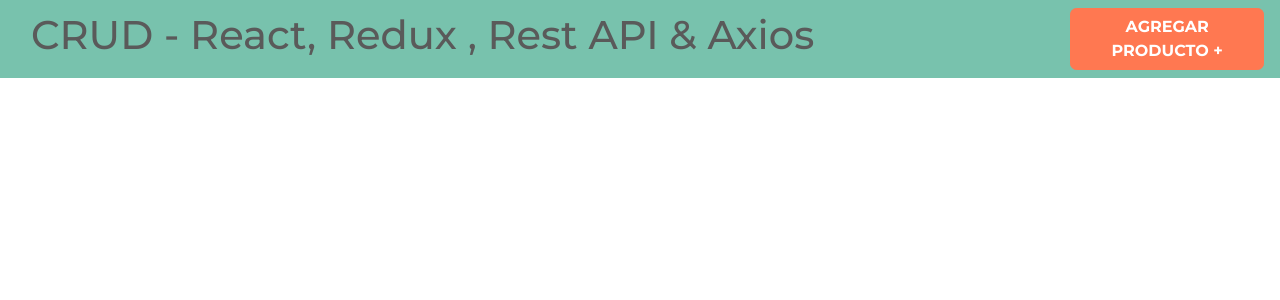
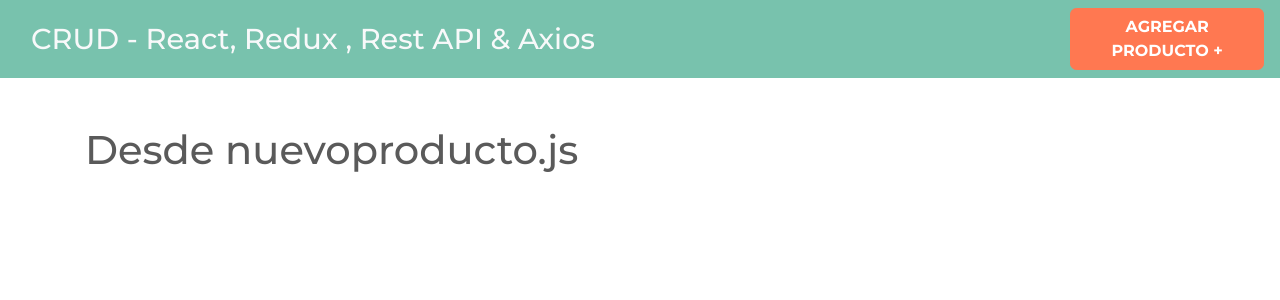
Before and after one commit to alejandrobecerraptor/react-redux-reactRouterDOM-CRUD, a React (Create React App) app: page /productos/nuevo in a window 1280 px wide. Shown: the top 300 px of the page. Built offline with nearby package versions, Linux system fonts and the light colour scheme.

Commit message:
agregando React Router DOM y componentes

```diff
--- a/package.json
+++ b/package.json
@@ -8,6 +8,7 @@
     "@testing-library/user-event": "^12.8.0",
     "react": "^17.0.1",
     "react-dom": "^17.0.1",
+    "react-router-dom": "^5.2.0",
     "react-scripts": "4.0.3",
     "web-vitals": "^1.1.0"
   },
--- a/src/App.js
+++ b/src/App.js
@@ -1,13 +1,25 @@
-import {Fragment} from 'react';
 import Header from './components/Header';
+import Productos from './components/Productos';
+import NuevoProducto from './components/NuevoProducto';
+import EditarProducto from './components/EditarProducto';
+
+import {BrowserRouter as Router,Route,Switch} from 'react-router-dom';
 
 function App() {
   return (
-    <Fragment>
+    <Router>
       <Header
 
       />
-    </Fragment>
+
+      <div className="container mt-5">
+        <Switch>
+          <Route exact path="/" component={Productos} />
+          <Route exact path="/productos/nuevo" component={NuevoProducto} />
+          <Route exact path="/productos/editar/:id" component={EditarProducto} />
+        </Switch>
+      </div>
+    </Router>
   );
 }
 
--- /dev/null
+++ b/src/components/EditarProducto.js
@@ -0,0 +1,9 @@
+import React from 'react';
+
+const EditarProducto = () => {
+    return (
+        <h1>Editar Producto</h1>
+     );
+}
+
+export default EditarProducto;
--- a/src/components/Header.js
+++ b/src/components/Header.js
@@ -1,14 +1,19 @@
 import React from 'react';
+import {Link} from 'react-router-dom';
 
 const Header = () => {
     return (
         <nav className="navbar navbar-expand-lg navbar-dark bg-primary justify-content-between">
             <div className="container">
-                <h1>CRUD - React, Redux , Rest API & Axios</h1>
+                <h1>
+                    <Link to={'/'} className="text-light">
+                        CRUD - React, Redux , Rest API & Axios
+                    </Link>
+                </h1>
             </div>
 
-            <a href="/productos/nuevo"
-                className="btn btn-danger nuevo-post d-block d-md-inline-block">Agregar Producto &#43;</a>
+            <Link to={'/productos/nuevo'}
+                className="btn btn-danger nuevo-post d-block d-md-inline-block">Agregar Producto &#43;</Link>
         </nav>
      );
 }
--- /dev/null
+++ b/src/components/NuevoProducto.js
@@ -0,0 +1,9 @@
+import React from 'react';
+
+const NuevoProducto = () => {
+    return (
+        <h1>Desde nuevoproducto.js</h1>
+     );
+}
+
+export default NuevoProducto;
--- /dev/null
+++ b/src/components/Productos.js
@@ -0,0 +1,9 @@
+import React from 'react';
+
+const Productos = () => {
+    return (
+        <h1>Desde productos.js</h1>
+     );
+}
+
+export default Productos;
```
Also changed, not shown: 1 other file (tests, documents, lock files or other folders).
